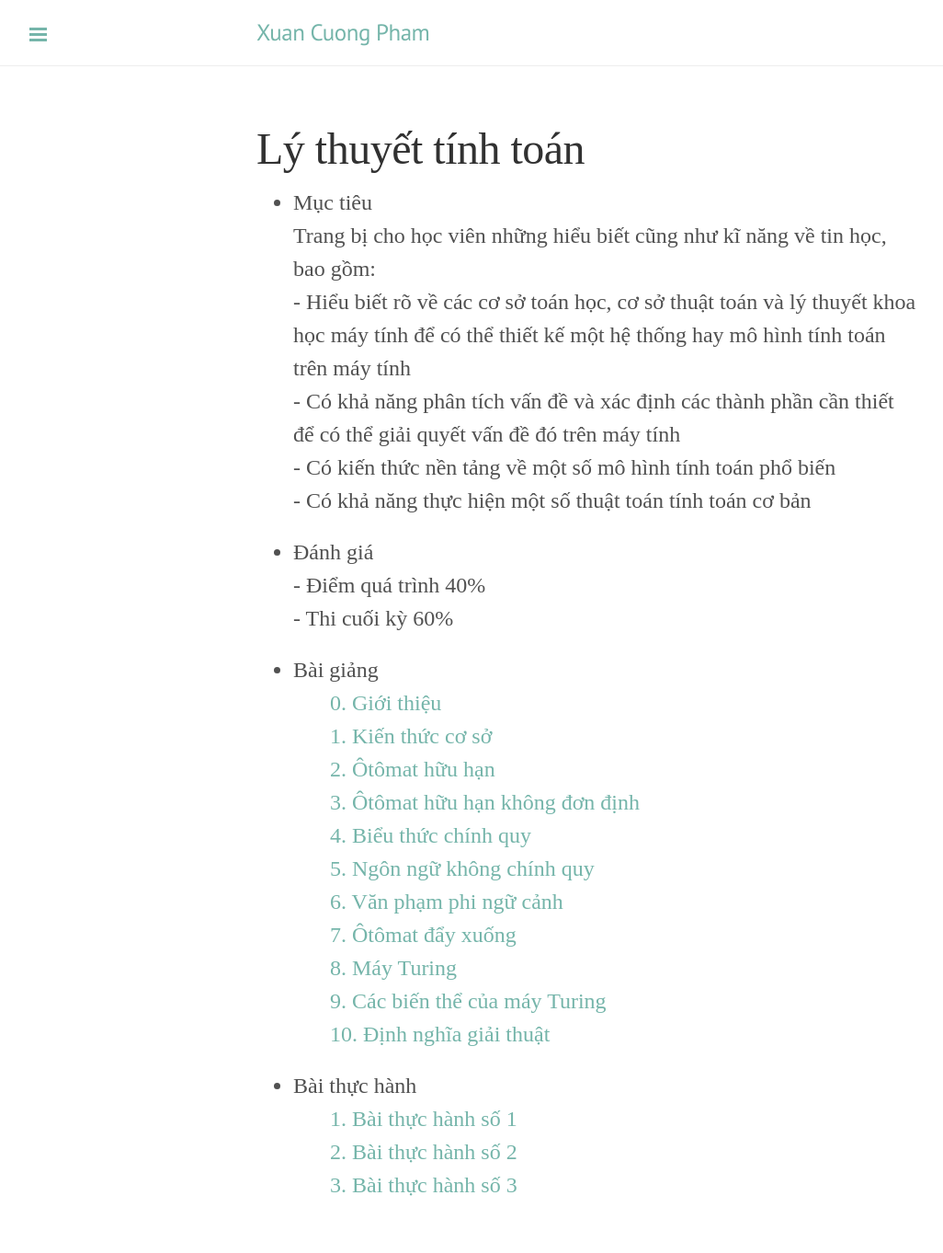
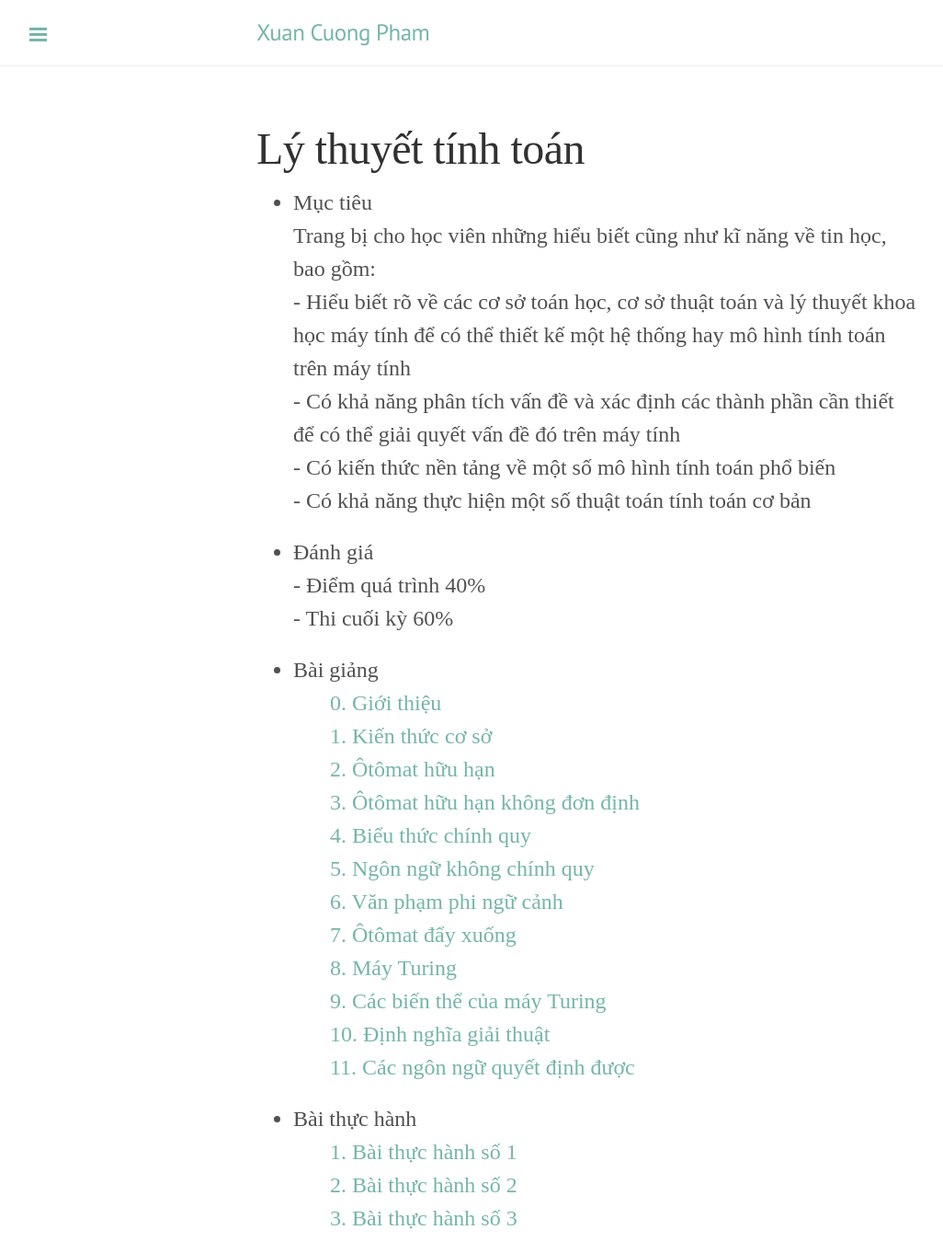
Before and after one commit to villahp/villahp.github.io, a Jekyll site: the page built from teaching/lttt.html, in a window 1280 px wide. Shown: the whole page at 92% size, without its empty margins (1-1027 px from the left). Built offline with Jekyll 4.4.1, drawn with Linux system fonts in a browser that asks for light colours; Markdown is read by kramdown in place of the engine named in the settings; before the commit the page ends 1326 px from its top, so only the background shows below that.

Commit message:
update chap 11 ToC course

```diff
--- a/teaching/lttt.html
+++ b/teaching/lttt.html
@@ -34,6 +34,7 @@ mô hình tính toán trên máy tính </br>
 		<li> <a href="/download/LTTT/Slide/Chap 8.pdf">8. Máy Turing</a>
 		<li> <a href="/download/LTTT/Slide/Chap 9.pdf">9. Các biến thể của máy Turing</a>
 		<li> <a href="/download/LTTT/Slide/Chap 10.pdf">10. Định nghĩa giải thuật</a>
+		<li> <a href="/download/LTTT/Slide/Chap 11.pdf">11. Các ngôn ngữ quyết định được</a>
 	</ul>
 
 	<li> Bài thực hành
```
Also changed, not shown: 1 other file.
